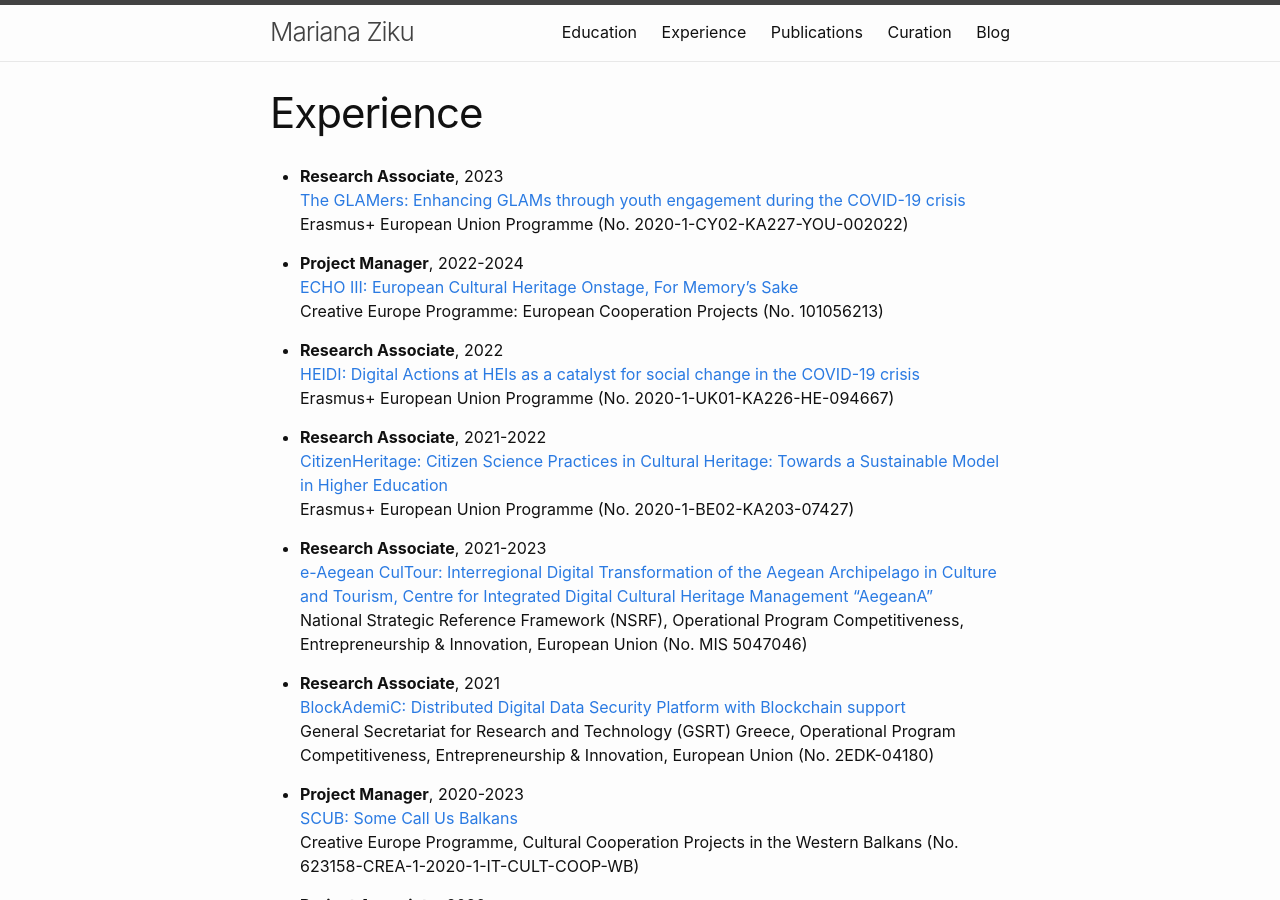
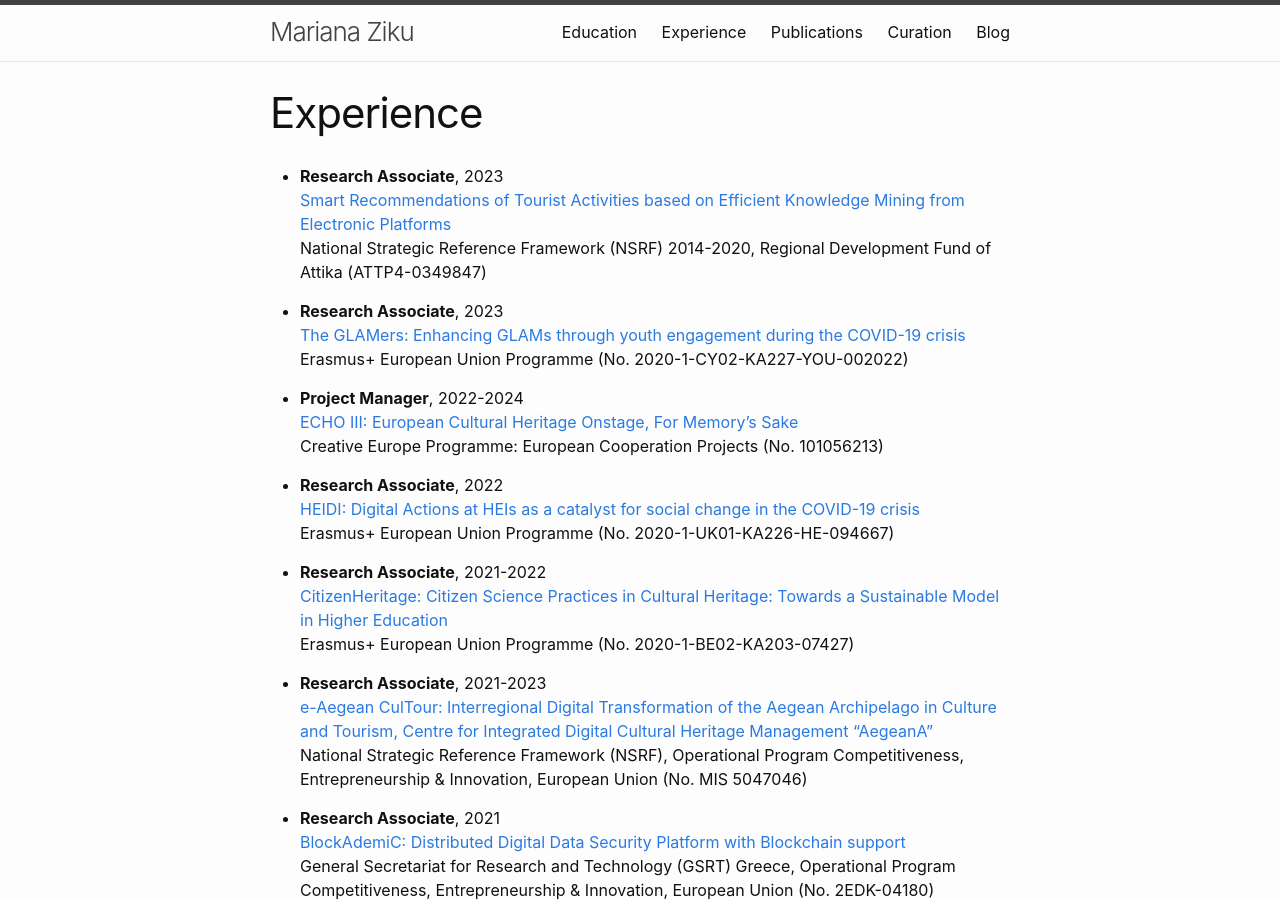
Before and after one commit to mziku/mziku.github.io, a Jekyll site: the page built from experience.md, in a window 1280 px wide and 900 px high. Built offline with Jekyll 4.4.1, drawn with Linux system fonts in a browser that asks for light colours.

Commit message:
experience.md

```diff
--- a/experience.md
+++ b/experience.md
@@ -4,6 +4,10 @@
 permalink: /experience/
 navigation_weight: 2
 ---
++ **Research Associate**, 2023
+[Smart Recommendations of Tourist Activities based on Efficient Knowledge Mining from Electronic Platforms]([https://glamers.eu](https://www.elke.ntua.gr/research_project/%CE%B5%CE%BE%CF%85%CF%80%CE%BD%CE%B5%CF%83-%CF%83%CF%85%CF%83%CF%84%CE%B1%CF%83%CE%B5%CE%B9%CF%83-%CF%84%CE%BF%CF%85%CF%81%CE%B9%CF%83%CF%84%CE%B9%CE%BA%CF%89%CE%BD-%CE%B4%CF%81%CE%B1%CF%83%CE%B5/))
+National Strategic Reference Framework (NSRF) 2014-2020, Regional Development Fund of Attika (ΑΤΤΡ4-0349847)
+
 + **Research Associate**, 2023
 [The GLAMers: Enhancing GLAMs through youth engagement during the COVID-19 crisis](https://glamers.eu)
 Erasmus+ European Union Programme (No. 2020-1-CY02-KA227-YOU-002022)
```
